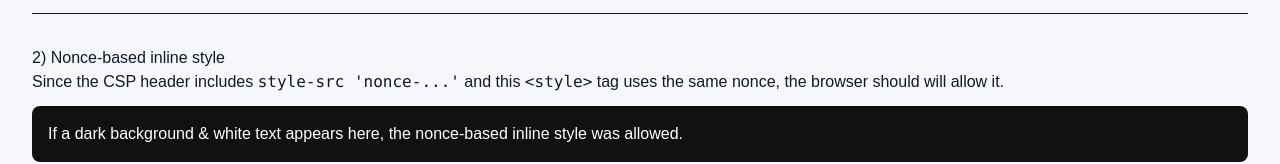
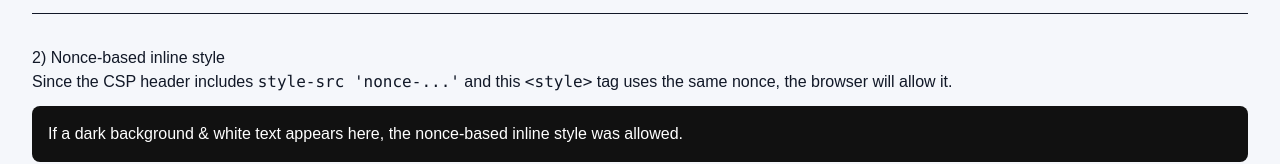
Before and after one commit to ZacIsrael/owasp-security-demo-api, a Next.js app in the folder frontend/: page /csp-demo in a window 1280 px wide. Shown: the part 309-473 px from the top of the page. Built offline with nearby package versions, Linux system fonts and the light colour scheme; no server answers.

Commit message:
docs(csp-demo): clarify nonce-based style explanation

```diff
--- a/frontend/app/csp-demo/page.tsx
+++ b/frontend/app/csp-demo/page.tsx
@@ -55,8 +55,7 @@ export default async function CspDemoPage() {
         {/* Explain why this inline style should only run when nonce matches the CSP */}
         <p>
           Since the CSP header includes <code>style-src 'nonce-...'</code> and this{" "}
-          <code>{`<style>`}</code> tag uses the same nonce, the browser should
-          will allow it.
+          <code>{`<style>`}</code> tag uses the same nonce, the browser will allow it.
         </p>
 
         {/* Inject inline CSS that will only be allowed if the nonce matches the CSP */}
```
